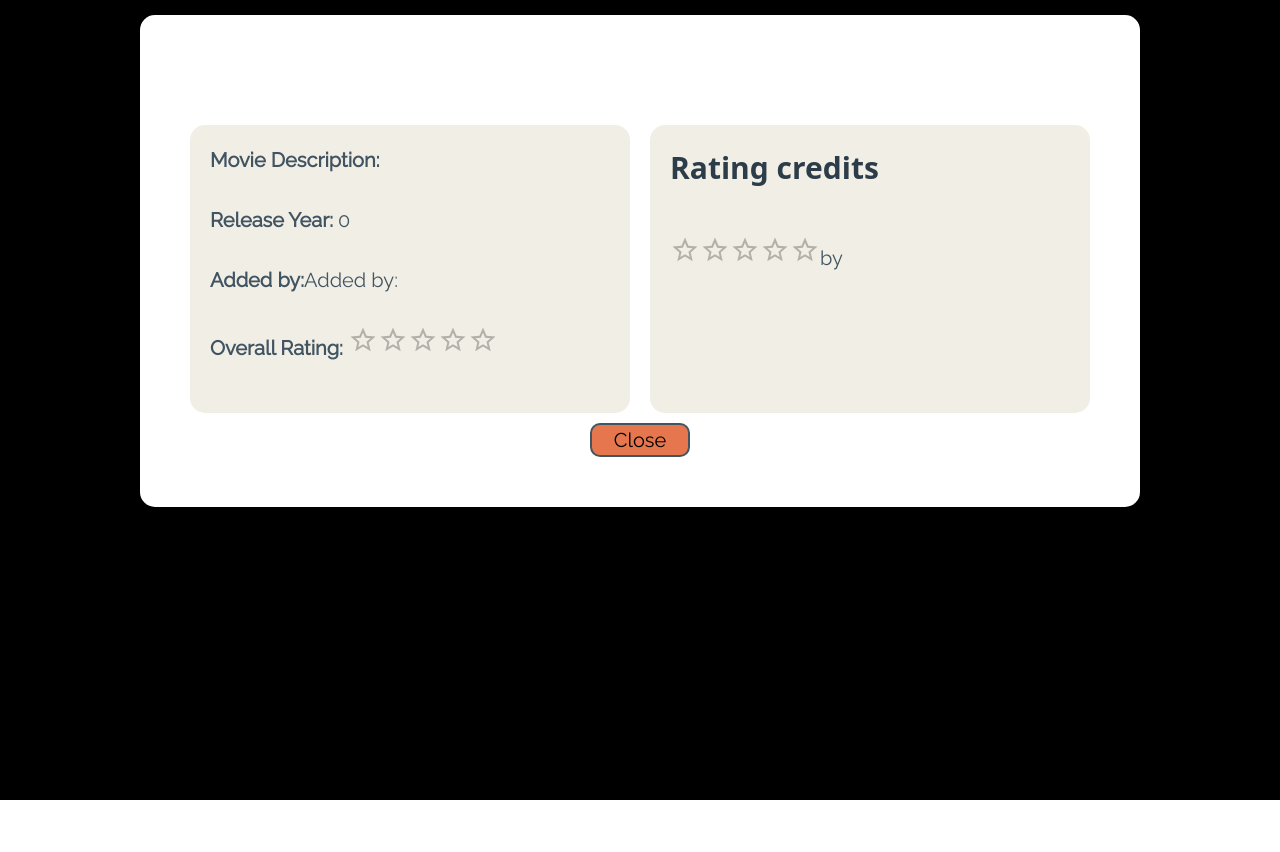
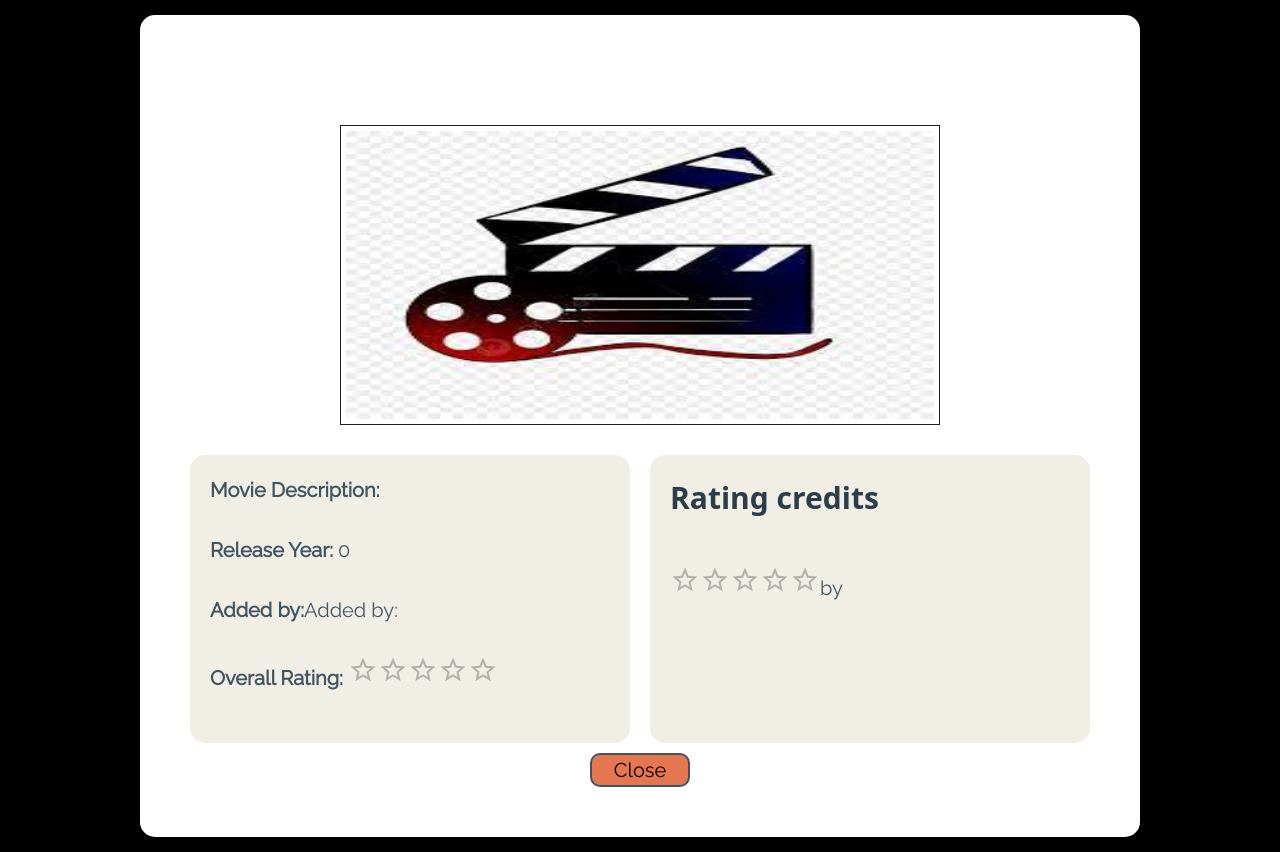
Before and after one commit to priyavarshini-mediwave/movie-api-frontend, a React (Vite) app in the folder app/: page /movies/list/1 in a window 1280 px wide. Before the commit the page ends 800 px from the top, so only its background shows below. Built offline with nearby package versions, Linux system fonts and the light colour scheme; no server answers.

Commit message:
file upload as formData

```diff
--- a/app/src/App.css
+++ b/app/src/App.css
@@ -276,6 +276,23 @@ body {
 .closeMovie a {
   color: black;
 }
+.bigMovieDiv {
+  display: flex;
+  justify-content: center;
+  margin: auto;
+  max-width: 600px;
+  height: 300px;
+  margin-bottom: 30px;
+  background-color: #585858;
+  border: 1px solid #1f1f1f;
+  box-shadow: 0 0 10px #fff;
+}
+.bigMovieDiv img {
+  margin: 0 auto;
+  border: 5px solid white;
+  width: 100%;
+  height: 100%;
+}
 .search {
   display: flex;
   padding: 20px;
--- a/app/src/Interfaces/interfaces.ts
+++ b/app/src/Interfaces/interfaces.ts
@@ -45,6 +45,7 @@ interface IMovie {
   movie_name: string;
   movie_desc: string;
   release_year: string;
+  file: File | string;
 }
 interface IMovietoshow {
   movie_id: string;
--- a/app/src/pages/AddMovie.tsx
+++ b/app/src/pages/AddMovie.tsx
@@ -19,45 +19,58 @@ const AddMovie = () => {
     movie_name: "",
     movie_desc: "",
     release_year: "",
+    file: "",
   });
   function handleInputChange(e: React.ChangeEvent<HTMLInputElement>) {
     const { name, value } = e.target;
     setAddMovie({ ...addMovie, [name]: value });
   }
+  const handleFile = (e: React.ChangeEvent<HTMLInputElement>) => {
+    if (e.target.files) {
+      setAddMovie({
+        ...addMovie,
+        file: e.target.files[0],
+      });
+    }
+  };
   const handleAddMovie = (e: React.FormEvent<HTMLFormElement>) => {
     e.preventDefault();
     handleAddMovietoDb(addMovie);
   };
   async function handleAddMovietoDb(addMovie: IMovie) {
     setIsLoading(true);
+    const formData = new FormData();
     try {
-      const MovieAddPayload = {
-        movie_name: addMovie.movie_name,
-        movie_desc: addMovie.movie_desc,
-        release_year: addMovie.release_year,
-      };
+      // const MovieAddPayload = {
+      //   movie_name: addMovie.movie_name,
+      //   movie_desc: addMovie.movie_desc,
+      //   release_year: addMovie.release_year,
+      // };
+      formData.append("movie_name", addMovie.movie_name);
+      formData.append("movie_desc", addMovie.movie_desc);
+      formData.append("release_year", addMovie.release_year);
+      formData.append("file", addMovie.file as File);
       {
         isLoading ? <p>Loading</p> : <></>;
       }
-      const addedMovie = await addMovieApi(MovieAddPayload);
+      const addedMovie = await addMovieApi(formData);
       if (addedMovie) {
         // toggleModal();
         setShowModalMsg({
           action: "Success",
-          msg: `Movie  "${MovieAddPayload.movie_name}" Added Successfully`,
+          msg: `Movie  "${addMovie.movie_name}" Added Successfully`,
         });
         console.log(addedMovie);
       }
 
       //navigate("/");
-    } catch (error) {
+    } catch (error: any) {
       console.log("Errored", error);
-      if (error instanceof Error) {
-        setShowModalMsg({
-          action: "failed",
-          msg: error.message,
-        });
-      }
+
+      setShowModalMsg({
+        action: "Failed",
+        msg: error.response.data.message,
+      });
     } finally {
       setIsLoading(false);
       toggleModal();
@@ -94,7 +107,12 @@ const AddMovie = () => {
               onChange={(e) => handleInputChange(e)}
             ></input>
             <label htmlFor="movieImg">Upload the movie Image:</label>
-            <input type="file" id="movieImg" name="movieImg"></input>
+            <input
+              type="file"
+              id="movieImg"
+              name="movieImg"
+              onChange={(e) => handleFile(e)}
+            ></input>
 
             <div className="AddMovie-AddBtns">
               <Link to="/" role="button" className="AddMovie-CancelBtn">
@@ -115,9 +133,3 @@ const AddMovie = () => {
   );
 };
 export default AddMovie;
-// user_id: string;
-//   movie_name: string;
-//   movie_desc: string;
-//   release_year: number | undefined;
-//   rating: number;
-// }
--- a/app/src/pages/ViewOneMovie.tsx
+++ b/app/src/pages/ViewOneMovie.tsx
@@ -2,6 +2,7 @@ import { useEffect, useState } from "react";
 import { Link, useParams } from "react-router-dom";
 import { getOneMovieApi } from "../services/api";
 import { Rating } from "@mui/material";
+import movieLogo from "../assets/movieLogo.jpeg";
 const ViewOneMovie = () => {
   const [viewOneMovie, setViewOneMovie] = useState({
     movie_id: "",
@@ -32,6 +33,9 @@ const ViewOneMovie = () => {
     <>
       <div className="viewOneMovie">
         <h1>{viewOneMovie.movie_name}</h1>
+        <div className="bigMovieDiv">
+          <img src={movieLogo} alt={`Pic-${viewOneMovie.movie_name}`}></img>
+        </div>
         <div className="grid">
           <div className="Moviedetails">
             <p>
--- a/app/src/services/api.ts
+++ b/app/src/services/api.ts
@@ -82,7 +82,7 @@ export const getMovies = (
     }
   );
 };
-export const addMovieApi = (payload: IMovie) => {
+export const addMovieApi = (payload: FormData) => {
   return axiosInstance.post("/movies", payload, setHeaders());
 };
 export const getOneMovieApi = (movie_id: string) => {
```
